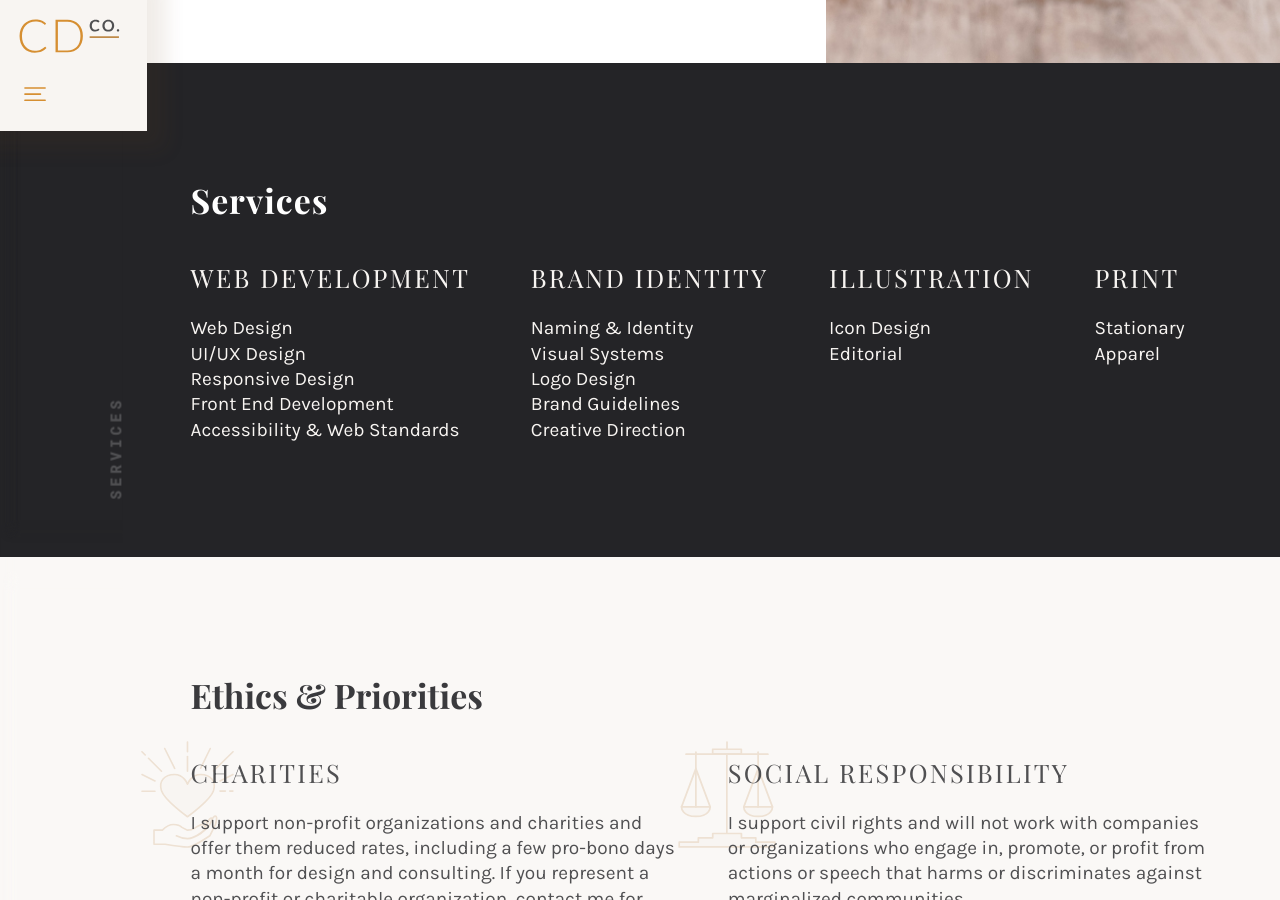
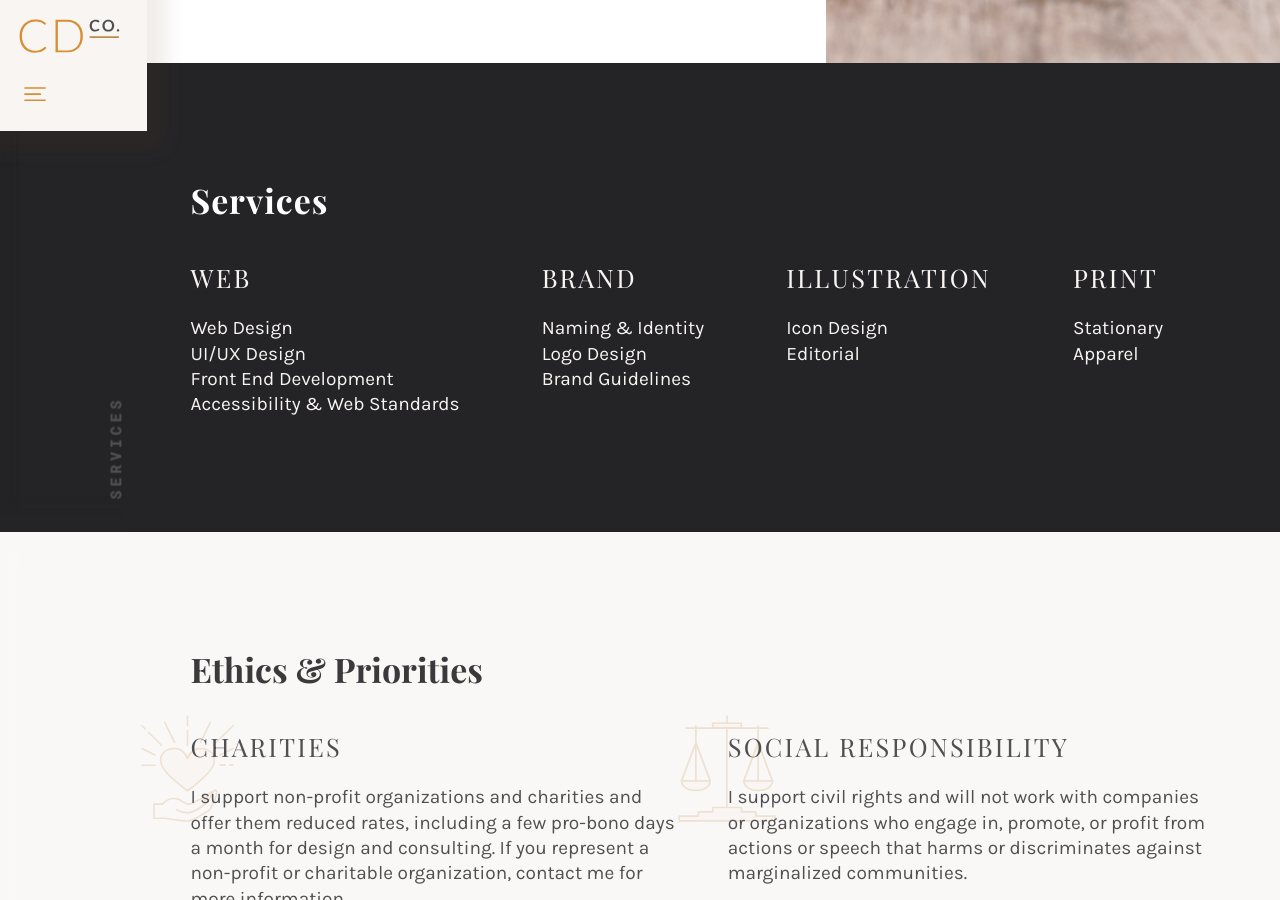
Before and after one commit to claxondesignco/claxondesignco.github.io, a Jekyll site: the page built from index.md, in a window 1280 px wide and 900 px high, scrolled down 792 px. Built offline with Jekyll 4.4.1, drawn with Linux system fonts in a browser that asks for light colours; nearby versions of some CDN libraries; comment, search, counter and statistics services are not loaded.

Commit message:
Edited "services" content

```diff
--- a/_includes/sections-services.md
+++ b/_includes/sections-services.md
@@ -6,24 +6,21 @@
 
 <li>
 
-  <h3><span data-aos="fade-up">Web&nbsp;Development</span></h3>
+  <h3><span data-aos="fade-up">Web</span></h3>
   <ul data-aos="fade-in">
     <li>Web Design</li>
     <li>UI/UX Design</li>
-    <li>Responsive Design</li>
     <li>Front End Development</li>
     <li>Accessibility & Web Standards</li>
   </ul>
 </li>
 <li markdown="1" >
 
-  <h3><span data-aos="fade-up">Brand&nbsp;Identity</span></h3>
+  <h3><span data-aos="fade-up">Brand</span></h3>
   <ul data-aos="fade-in">
     <li>Naming & Identity</li>
-    <li>Visual Systems</li>
     <li>Logo Design</li>
     <li>Brand Guidelines</li>
-    <li>Creative Direction</li>
   </ul>
 </li>
 <li markdown="1" >
```
